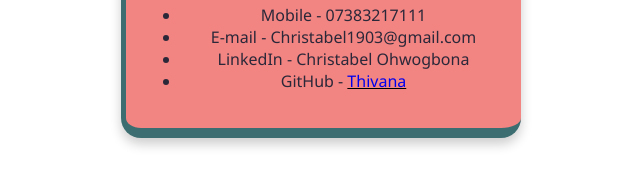
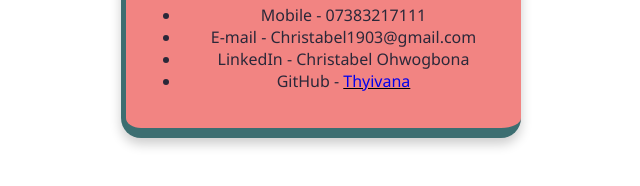
Before and after one commit to thyivana/business-card, a website built with Vite: page index.html in a window 1280 px wide. Shown: the part 488-674 px from the top of the page, 319-959 px from the left. Built offline with nearby package versions, Linux system fonts and the light colour scheme.

Commit message:
Update index.html
corrected thyivana spelling

```diff
--- a/index.html
+++ b/index.html
@@ -14,7 +14,7 @@
                     <li>E-mail - Christabel1903@gmail.com</li>
                     <li>LinkedIn - Christabel Ohwogbona</li>
                     <li>GitHub - <a href="https://github.com/thyivana" target="_blank" rel="noopener noreferrer">
-  Thivana
+  Thyivana
 </a></li>
                 </ul>
             </div>
```
